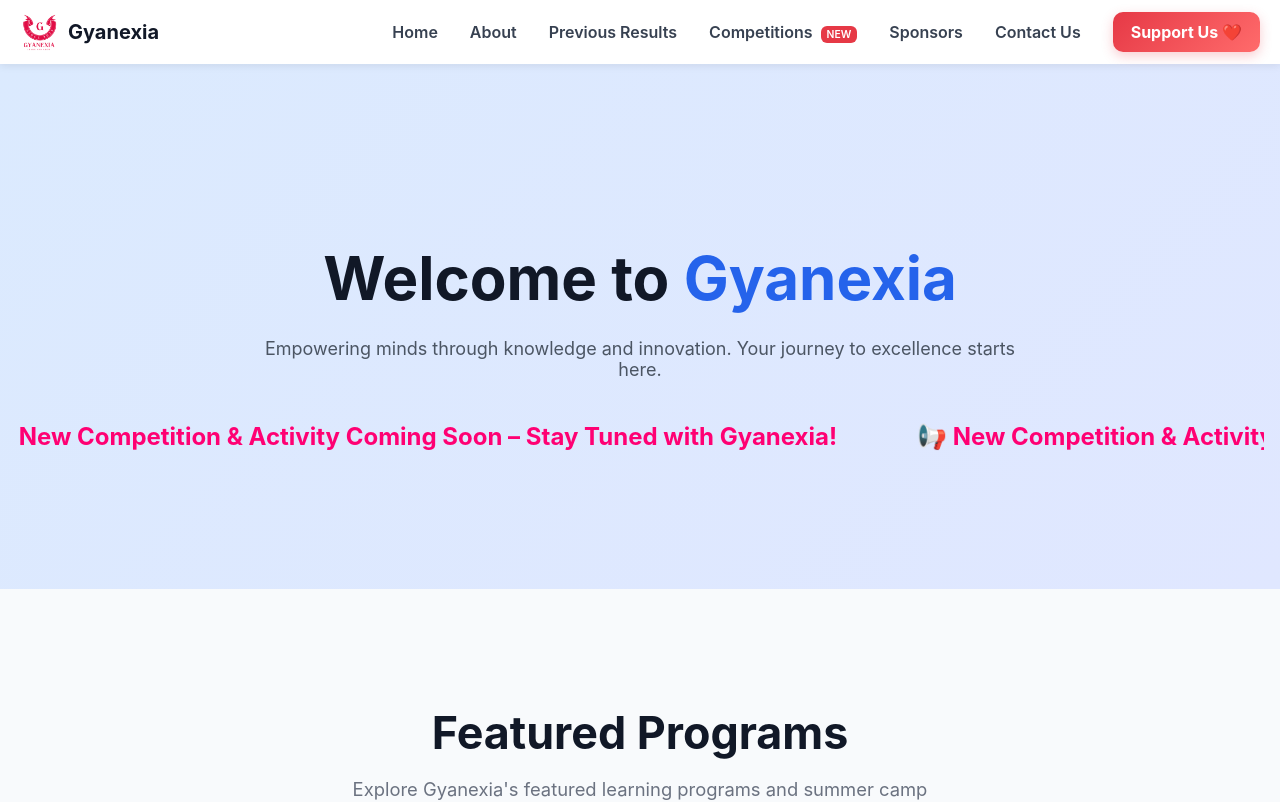
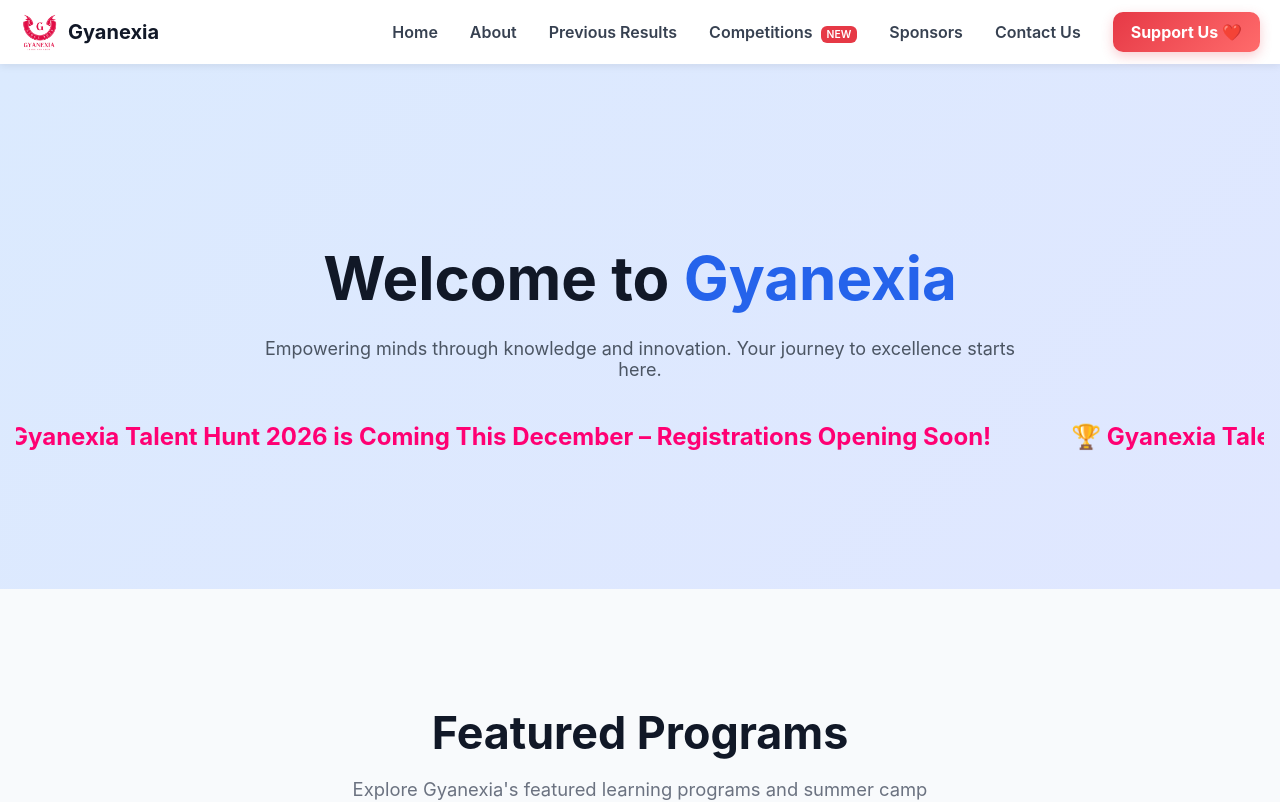
Before and after one commit to nikhilprajapati-21/gyanexia, a React (Create React App) app: page / in a window 1280 px wide. Shown: the top 802 px of the page. Built offline with nearby package versions, Linux system fonts and the light colour scheme.

Commit message:
updated announcebar and competition page

```diff
--- a/src/pages/Competitions.js
+++ b/src/pages/Competitions.js
@@ -20,7 +20,7 @@
         <div className="competition-details">
           <p>🎯 Classes: 5th – 12th</p>
           <p>📍 Mode: Offline</p>
-          <p>📅 Exam Date: <strong>Coming Soon</strong></p>
+          <p>📅 Exam Date: <strong>December 2026</strong></p>
         <p>🏅 Prize details will be announced soon.</p>
         </div>
 
--- a/src/pages/Home.js
+++ b/src/pages/Home.js
@@ -83,11 +83,11 @@
 
             <div className="marquee-container">
               <div className="marquee-content">
-                <span>📢 New Competition & Activity Coming Soon – Stay Tuned with Gyanexia!</span>
-                <span>📢 New Competition & Activity Coming Soon – Stay Tuned with Gyanexia!</span>
-                <span>📢 New Competition & Activity Coming Soon – Stay Tuned with Gyanexia!</span>
-                <span>📢 New Competition & Activity Coming Soon – Stay Tuned with Gyanexia!</span>
-                <span>📢 New Competition & Activity Coming Soon – Stay Tuned with Gyanexia!</span>
+                <span>🏆 Gyanexia Talent Hunt 2026 is Coming This December – Registrations Opening Soon!</span>
+                <span>🏆 Gyanexia Talent Hunt 2026 is Coming This December – Registrations Opening Soon!</span>
+                <span>🏆 Gyanexia Talent Hunt 2026 is Coming This December – Registrations Opening Soon!</span>
+               <span>🏆 Gyanexia Talent Hunt 2026 is Coming This December – Registrations Opening Soon!</span>
+               <span>🏆 Gyanexia Talent Hunt 2026 is Coming This December – Registrations Opening Soon!</span>
               </div>
             </div>
           </div>
@@ -236,6 +236,9 @@
         <ClassGraph />
       </section>
 
+
+
+
       {/* Founder Section */}
       <section className="founder-section">
         <div className="section-content">
```
